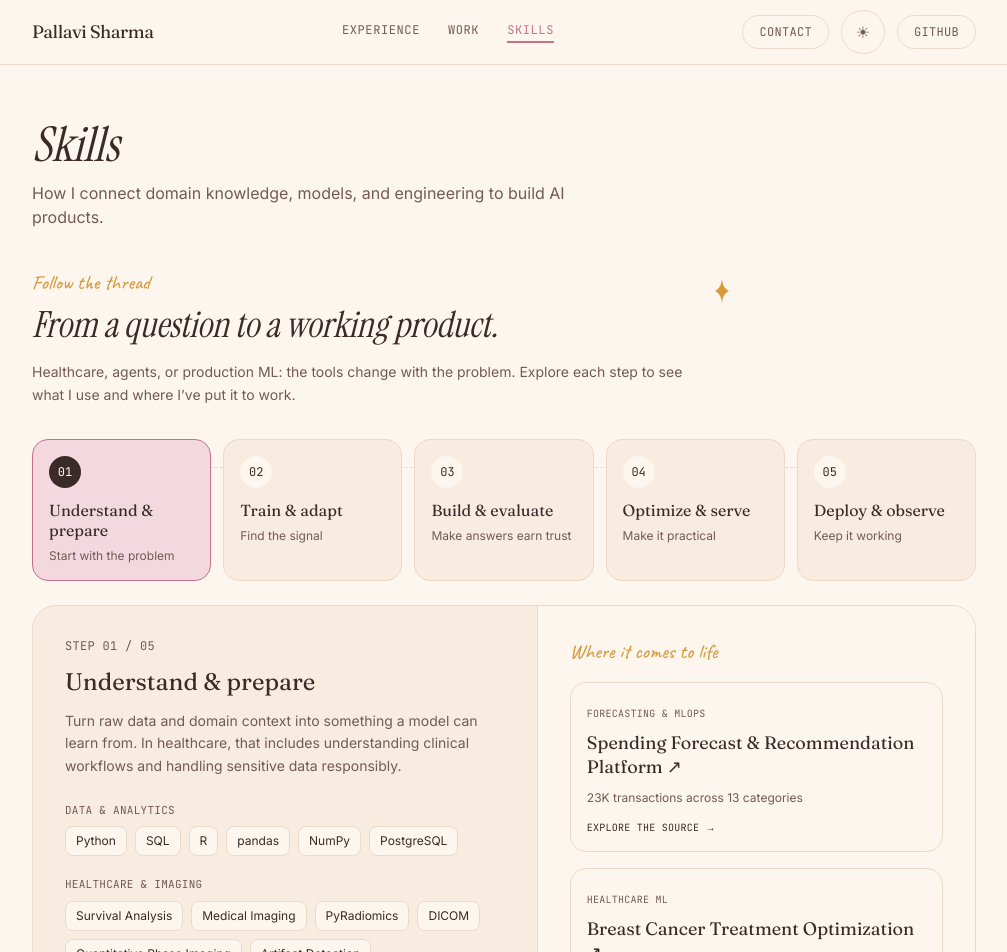
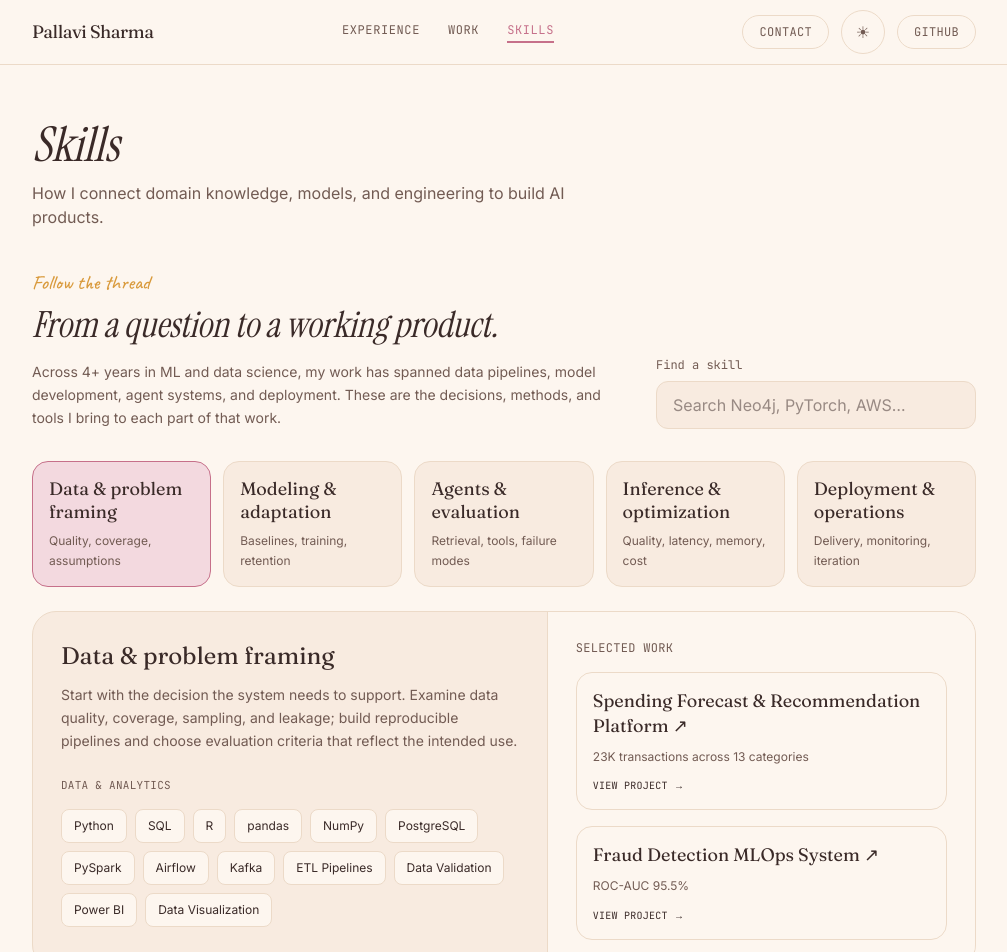
Before and after one commit to pallavisharma6802/pallavisharma6802.github.io, a Next.js app: page /skills in a window 1280 px wide. Shown: the top 952 px of the page, without its empty margins (136-1143 px from the left). Built offline with nearby package versions, Linux system fonts and the light colour scheme.

Commit message:
Unify skills into a searchable engineering workflow

```diff
--- a/src/components/SkillsGrid.tsx
+++ b/src/components/SkillsGrid.tsx
@@ -1,13 +1,10 @@
 import { education } from "@/lib/data";
-import SkillsGraph from "./SkillsGraph";
 import SkillsJourney from "./SkillsJourney";
 
 export default function SkillsGrid() {
   return (
     <div>
       <SkillsJourney />
-      <h3 id="toolkit" className="font-mono text-xs uppercase tracking-wide text-ink-faint mb-5">Browse the full toolkit</h3>
-      <SkillsGraph />
       <p className="mt-6 text-sm leading-relaxed text-ink-soft"><span className="font-medium text-ink">Working with teams:</span> Cross-functional collaboration · Stakeholder communication · Technical documentation · Agile · Jira</p>
 
       <div className="mt-16 pt-10 border-t border-line">
--- a/src/components/SkillsJourney.tsx
+++ b/src/components/SkillsJourney.tsx
@@ -2,75 +2,140 @@
 
 import { useId, useState } from "react";
 import { projects, skills } from "@/lib/data";
-import { Sparkle, Squiggle } from "./Blobs";
+import type { SkillGroup } from "@/lib/types";
 
+const evaluation = ["LLM Evaluation", "Mechanistic Interpretability", "Langfuse", "LangSmith"];
 const stages = [
-  { title: "Understand & prepare", note: "Start with the problem", description: "Turn raw data and domain context into something a model can learn from. In healthcare, that includes understanding clinical workflows and handling sensitive data responsibly.", groups: ["Data & Analytics", "Healthcare & Imaging"], projects: ["spending-forecast", "breast-cancer-optimization"] },
-  { title: "Train & adapt", note: "Find the signal", description: "Build models for the task: computer vision for medical images, forecasting for changing systems, or language models adapted to a new domain.", groups: ["Machine Learning & Statistics", "Deep Learning & Adaptation"], projects: ["tissue-motion-forecasting", "critic-guided-continual-learning"] },
-  { title: "Build & evaluate", note: "Make answers earn trust", description: "Connect models to tools and knowledge, then test their behavior. Grounding, evaluation, and human escalation matter as much as a convincing answer.", groups: ["Agents & Retrieval"], projects: ["doit-kb-agent", "trust-under-pressure", "procedural-intelligence"] },
-  { title: "Optimize & serve", note: "Make it practical", description: "Explore the tradeoffs between model size, latency, throughput, and quality. Choose an inference approach that fits the hardware and the people using it.", groups: ["Evaluation & Efficient Inference"], projects: ["llm-serving-tradeoffs", "edge-ai-sentiment"] },
-  { title: "Deploy & observe", note: "Keep it working", description: "Ship the application, watch how it behaves, and respond when data or performance changes. Cloud infrastructure and observability close the loop.", groups: ["Applications & MLOps", "Cloud Platforms"], projects: ["fraud-detection-mlops", "llm-sentinel", "multi-cloud-agent"] },
+  {
+    title: "Data & problem framing",
+    note: "Quality, coverage, assumptions",
+    description: "Start with the decision the system needs to support. Examine data quality, coverage, sampling, and leakage; build reproducible pipelines and choose evaluation criteria that reflect the intended use.",
+    groups: ["Data & Analytics"],
+    projects: ["spending-forecast", "fraud-detection-mlops"],
+  },
+  {
+    title: "Modeling & adaptation",
+    note: "Baselines, training, retention",
+    description: "Establish a baseline before adding complexity. Choose features, architectures, and adaptation methods around the data and task, then measure generalization and what a model retains as it learns.",
+    groups: ["Machine Learning & Statistics", "Deep Learning & Adaptation"],
+    projects: ["critic-guided-continual-learning", "tissue-motion-forecasting"],
+  },
+  {
+    title: "Agents & evaluation",
+    note: "Retrieval, tools, failure modes",
+    description: "Design retrieval and tool workflows with explicit checks for grounding and failure. Evaluate individual components and the full system, including cases that require escalation or expose weaknesses in a proposed defense.",
+    groups: ["Agents & Retrieval", "Evaluation & Efficient Inference"],
+    projects: ["doit-kb-agent", "trust-under-pressure", "multi-cloud-agent"],
+  },
+  {
+    title: "Inference & optimization",
+    note: "Quality, latency, memory, cost",
+    description: "Compare serving approaches and compression methods against an explicit quality baseline. Weigh response time, throughput, memory, and cost against the workload and the outcome users need.",
+    groups: ["Evaluation & Efficient Inference"],
+    projects: ["llm-serving-tradeoffs", "edge-ai-sentiment"],
+  },
+  {
+    title: "Deployment & operations",
+    note: "Delivery, monitoring, iteration",
+    description: "Connect models to APIs and applications, automate deployment, and monitor behavior after release. Track experiments and model versions so performance changes can be investigated and improvements reproduced.",
+    groups: ["Applications & MLOps", "Cloud Platforms"],
+    projects: ["fraud-detection-mlops", "llm-sentinel"],
+  },
 ];
+
+function groupsForStage(index: number): SkillGroup[] {
+  return skills.filter((group) => stages[index].groups.includes(group.label)).map((group) => ({
+    ...group,
+    items: group.items.filter((item) => group.label !== "Evaluation & Efficient Inference" ||
+      (index === 2 ? evaluation.includes(item.name) : !evaluation.includes(item.name))),
+  }));
+}
 
 export default function SkillsJourney() {
   const [active, setActive] = useState(0);
+  const [query, setQuery] = useState("");
   const id = useId();
-  const stage = stages[active];
+  const normalized = query.trim().toLowerCase();
+  const matchingStages = stages.map((stage, index) => ({
+    ...stage,
+    index,
+    groups: groupsForStage(index).map((group) => ({
+      ...group,
+      items: group.items.filter((item) => !normalized ||
+        `${group.label} ${item.subgroup ?? ""} ${item.name}`.toLowerCase().includes(normalized)),
+    })).filter((group) => group.items.length > 0),
+  }));
+  const panels = normalized ? matchingStages.filter((stage) => stage.groups.length > 0) : [matchingStages[active]];
+  const selectStage = (index: number) => { setActive(index); setQuery(""); };
+
   return (
-    <section aria-labelledby={`${id}-title`} className="mb-16">
-      <div className="relative mb-8 max-w-2xl">
+    <section aria-labelledby={`${id}-title`}>
+      <div className="flex flex-wrap items-end justify-between gap-6 mb-8">
+        <div className="max-w-xl">
           <p className="font-hand text-xl text-secondary mb-2">Follow the thread</p>
           <h2 id={`${id}-title`} className="font-calligraphic text-3xl sm:text-4xl text-ink">From a question to a working product.</h2>
-        <p className="mt-4 text-sm leading-relaxed text-ink-soft">Healthcare, agents, or production ML: the tools change with the problem. Explore each step to see what I use and where I’ve put it to work.</p>
-        <Sparkle className="absolute -right-8 top-2 w-7 hidden sm:block" />
+          <p className="mt-4 text-sm leading-relaxed text-ink-soft">Across 4+ years in ML and data science, my work has spanned data pipelines, model development, agent systems, and deployment. These are the decisions, methods, and tools I bring to each part of that work.</p>
         </div>
+        <div className="w-full sm:max-w-xs">
+          <label htmlFor={`${id}-search`} className="block font-mono text-xs text-ink-soft mb-2">Find a skill</label>
+          <input id={`${id}-search`} type="search" value={query} onChange={(event) => setQuery(event.target.value)} placeholder="Search Neo4j, PyTorch, AWS…" className="w-full min-h-12 rounded-xl border border-line px-4 text-base text-ink focus-visible:outline-2 focus-visible:outline-offset-2 focus-visible:outline-current" style={{ background: "var(--bg-raised)" }} />
+        </div>
+      </div>
+
       <div className="sm:hidden mb-5">
-        <label htmlFor={`${id}-stage`} className="block text-sm text-ink-soft mb-2">Explore a step</label>
-        <select id={`${id}-stage`} value={active} onChange={(event) => setActive(Number(event.target.value))} className="w-full min-h-12 rounded-xl border border-line px-3 text-base text-ink" style={{ background: "var(--bg-raised)" }}>
-          {stages.map((item, index) => <option key={item.title} value={index}>0{index + 1} · {item.title}</option>)}
+        <label htmlFor={`${id}-stage`} className="block text-sm text-ink-soft mb-2">Area of work</label>
+        <select id={`${id}-stage`} value={active} onChange={(event) => selectStage(Number(event.target.value))} className="w-full min-h-12 rounded-xl border border-line px-3 text-base text-ink" style={{ background: "var(--bg-raised)" }}>
+          {stages.map((stage, index) => <option key={stage.title} value={index}>{stage.title}</option>)}
         </select>
       </div>
-      <div className="relative hidden sm:grid sm:grid-cols-5 gap-3 mb-6" aria-label="Product development stages">
-        <div className="absolute hidden sm:block left-8 right-8 top-7 border-t border-dashed border-line" aria-hidden="true" />
-        {stages.map((item, index) => (
-          <button key={item.title} type="button" aria-pressed={active === index} aria-controls={`${id}-panel`} onClick={() => setActive(index)} className="relative flex sm:flex-col items-center sm:items-start gap-3 p-4 rounded-2xl border text-left cursor-pointer transition-colors focus-visible:outline-2 focus-visible:outline-offset-4 focus-visible:outline-current hover:border-current" style={{ background: active === index ? "var(--accent-soft)" : "var(--bg-raised)", borderColor: active === index ? "var(--accent)" : "var(--line)", color: "var(--ink)" }}>
-            <span className="shrink-0 rounded-full w-8 h-8 flex items-center justify-center font-mono text-xs" style={{ background: active === index ? "var(--ink)" : "var(--bg)", color: active === index ? "var(--bg)" : "var(--ink)" }}>0{index + 1}</span>
-            <span><span className="block font-display text-base leading-tight">{item.title}</span><span className="block mt-2 text-xs text-ink-soft">{item.note}</span></span>
+      <nav className="hidden sm:grid sm:grid-cols-2 lg:grid-cols-5 gap-3 mb-6" aria-label="Areas of engineering work">
+        {stages.map((stage, index) => (
+          <button key={stage.title} type="button" aria-pressed={!normalized && active === index} aria-controls={`${id}-panels`} onClick={() => selectStage(index)} className="rounded-2xl border p-4 text-left cursor-pointer transition-colors focus-visible:outline-2 focus-visible:outline-offset-4 focus-visible:outline-current hover:border-current" style={{ background: !normalized && active === index ? "var(--accent-soft)" : "var(--bg-raised)", borderColor: !normalized && active === index ? "var(--accent)" : "var(--line)", color: "var(--ink)" }}>
+            <span className="block font-display text-lg leading-tight">{stage.title}</span>
+            <span className="block mt-2 text-xs leading-relaxed text-ink-soft">{stage.note}</span>
           </button>
         ))}
-      </div>
-      <div id={`${id}-panel`} className="rounded-3xl border border-line overflow-hidden bg-raised">
-        <div className="grid md:grid-cols-[1.15fr_1fr]">
-          <div className="p-4 sm:p-8">
-            <p className="font-mono text-xs uppercase tracking-wide text-ink-soft" role="status">Step 0{active + 1} / 05</p>
-            <h3 className="font-display text-2xl mt-3 text-ink">{stage.title}</h3>
+      </nav>
+
+      <div id={`${id}-panels`} className="space-y-6">
+        <p role="status" className="sr-only">{normalized ? (panels.length ? `Showing results for ${query}` : `No skills match ${query}`) : stages[active].title}</p>
+        {panels.map((stage) => (
+          <div key={stage.title} className="rounded-3xl border border-line overflow-hidden bg-raised">
+            <div className="grid md:grid-cols-[1.2fr_1fr]">
+              <div className="min-w-0 p-4 sm:p-7">
+                <h3 className="font-display text-2xl text-ink">{stage.title}</h3>
                 <p className="text-sm text-ink-soft leading-relaxed mt-3 mb-6">{stage.description}</p>
-            {skills.filter((group) => stage.groups.includes(group.label)).map((group) => (
-              <div key={group.label} className="mt-5">
-                <h4 className="font-mono text-[11px] uppercase tracking-wide text-ink-soft mb-2">{group.label}</h4>
+                {stage.groups.map((group) => (
+                  <div key={group.label} className="mt-6">
+                    <h4 className="font-mono text-[11px] uppercase tracking-wide text-ink-soft mb-3">{group.label === "Evaluation & Efficient Inference" ? (stage.index === 2 ? "Evaluation & observability" : "Inference & optimization") : group.label}</h4>
+                    {[...new Set(group.items.map((item) => item.subgroup ?? ""))].map((subgroup) => (
+                      <div key={subgroup} className="mt-4 first:mt-0">
+                        {subgroup && <h5 className="text-sm font-medium text-ink mb-2">{subgroup}</h5>}
                         <ul className="flex flex-wrap gap-2">
-                  {group.items.slice(0, 6).map((item) => <li key={item.name} className="rounded-lg border border-line px-2.5 py-1.5 text-xs text-ink" style={{ background: "var(--bg)" }}>{item.name}</li>)}
+                          {group.items.filter((item) => (item.subgroup ?? "") === subgroup).map((item) => <li key={item.name} className="rounded-lg border border-line px-3 py-2 text-xs text-ink" style={{ background: "var(--bg)" }}>{item.name}</li>)}
                         </ul>
                       </div>
                     ))}
-            <a href="#toolkit" className="inline-block mt-6 text-sm text-ink underline underline-offset-4">Explore all skills →</a>
                   </div>
-          <aside aria-label="Projects using these skills" className="p-4 sm:p-8 border-t md:border-t-0 md:border-l border-line" style={{ background: "var(--bg)" }}>
-            <p className="font-hand text-xl text-secondary">Where it comes to life</p>
+                ))}
+              </div>
+              <aside aria-label={`Selected work: ${stage.title}`} className="min-w-0 p-4 sm:p-7 border-t md:border-t-0 md:border-l border-line" style={{ background: "var(--bg)" }}>
+                <p className="font-mono text-xs uppercase tracking-wide text-ink-soft">Selected work</p>
                 <div className="mt-4 space-y-4">
                   {stage.projects.map((slug) => projects.find((project) => project.slug === slug)).map((project) => project && (
                     <a key={project.slug} href={project.repoUrl} target="_blank" rel="noreferrer" className="block rounded-2xl border border-line p-4 hover:border-current transition-colors text-ink focus-visible:outline-2 focus-visible:outline-offset-4 focus-visible:outline-current">
-                  <span className="font-mono text-[10px] uppercase tracking-wide text-ink-soft">{project.category}</span>
-                  <h4 className="font-display text-lg leading-snug mt-2">{project.title} <span aria-hidden="true">↗</span></h4>
+                      <h4 className="font-display text-lg leading-snug">{project.title} <span aria-hidden="true">↗</span></h4>
                       <p className="mt-2 text-xs leading-relaxed text-ink-soft">{project.metrics[0]}</p>
-                  <span className="block mt-3 font-mono text-[10px] uppercase tracking-wide">Explore the source →</span>
+                      <span className="block mt-3 font-mono text-[10px] uppercase tracking-wide">View project →</span>
                     </a>
                   ))}
                 </div>
               </aside>
             </div>
           </div>
-      <Squiggle className="w-24 mt-6 mx-auto" color="var(--secondary)" />
+        ))}
+        {panels.length === 0 && <p className="rounded-2xl border border-line p-6 text-sm text-ink-soft">No skills match “{query}”. Try another search or select an area above.</p>}
+      </div>
     </section>
   );
 }
--- a/src/lib/data.ts
+++ b/src/lib/data.ts
@@ -349,6 +349,9 @@ export const skills: SkillGroup[] = [
       },
       {
         "name": "Time-Series Forecasting"
+      },
+      {
+        "name": "Survival Analysis"
       }
     ]
   },
@@ -573,39 +576,6 @@ export const skills: SkillGroup[] = [
         "subgroup": "Azure"
       }
     ]
-  },
-  {
-    "label": "Healthcare & Imaging",
-    "description": "Work with clinical outcomes, medical images, and multi-site research data.",
-    "items": [
-      {
-        "name": "Survival Analysis"
-      },
-      {
-        "name": "Medical Imaging"
-      },
-      {
-        "name": "PyRadiomics"
-      },
-      {
-        "name": "DICOM"
-      },
-      {
-        "name": "Quantitative Phase Imaging"
-      },
-      {
-        "name": "Artifact Detection"
-      },
-      {
-        "name": "Comparative Sampling"
-      },
-      {
-        "name": "Cross-Site Data Harmonization"
-      },
-      {
-        "name": "HIPAA-Compliant Data Pipelines"
-      }
-    ]
   }
 ];
 
```
Lines whose indentation alone changed are shown as unchanged.
